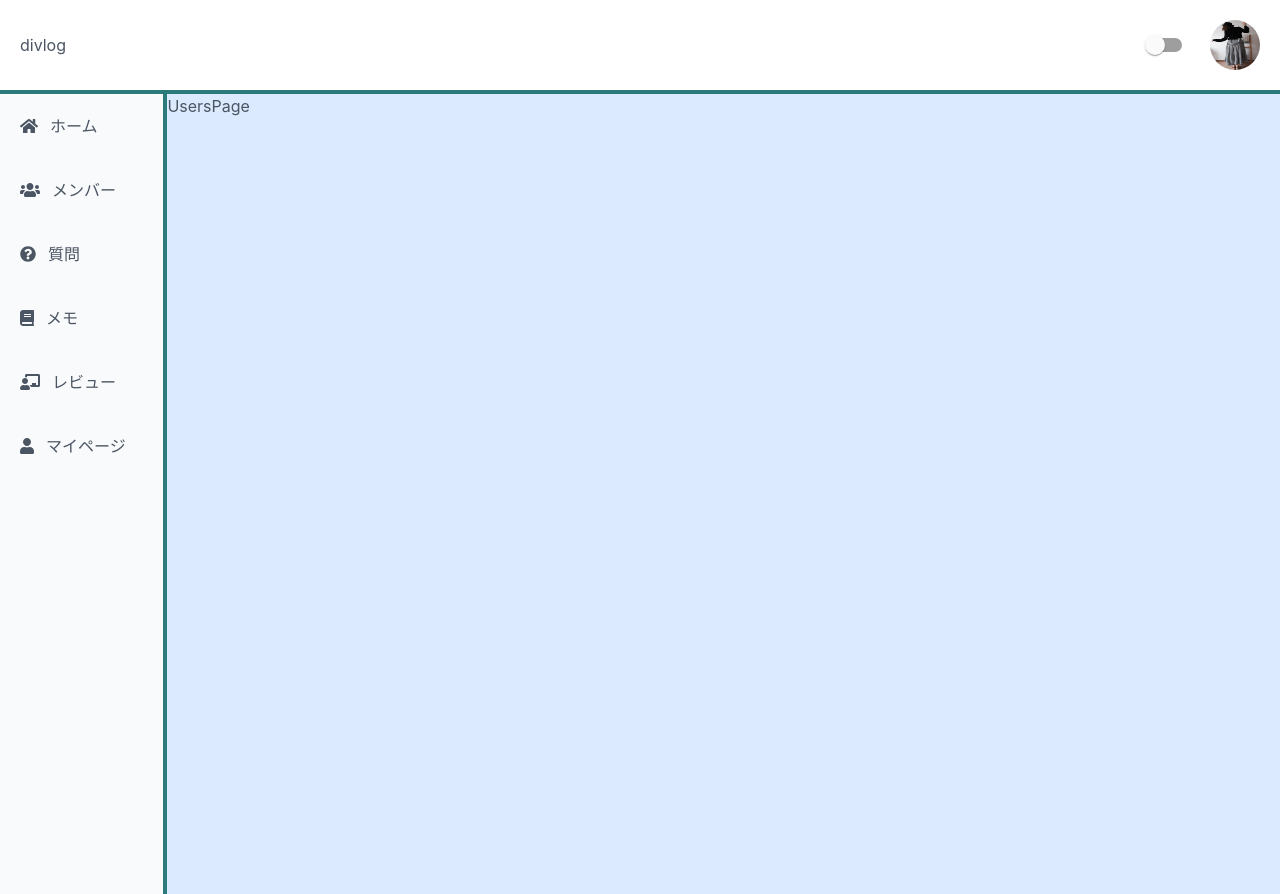
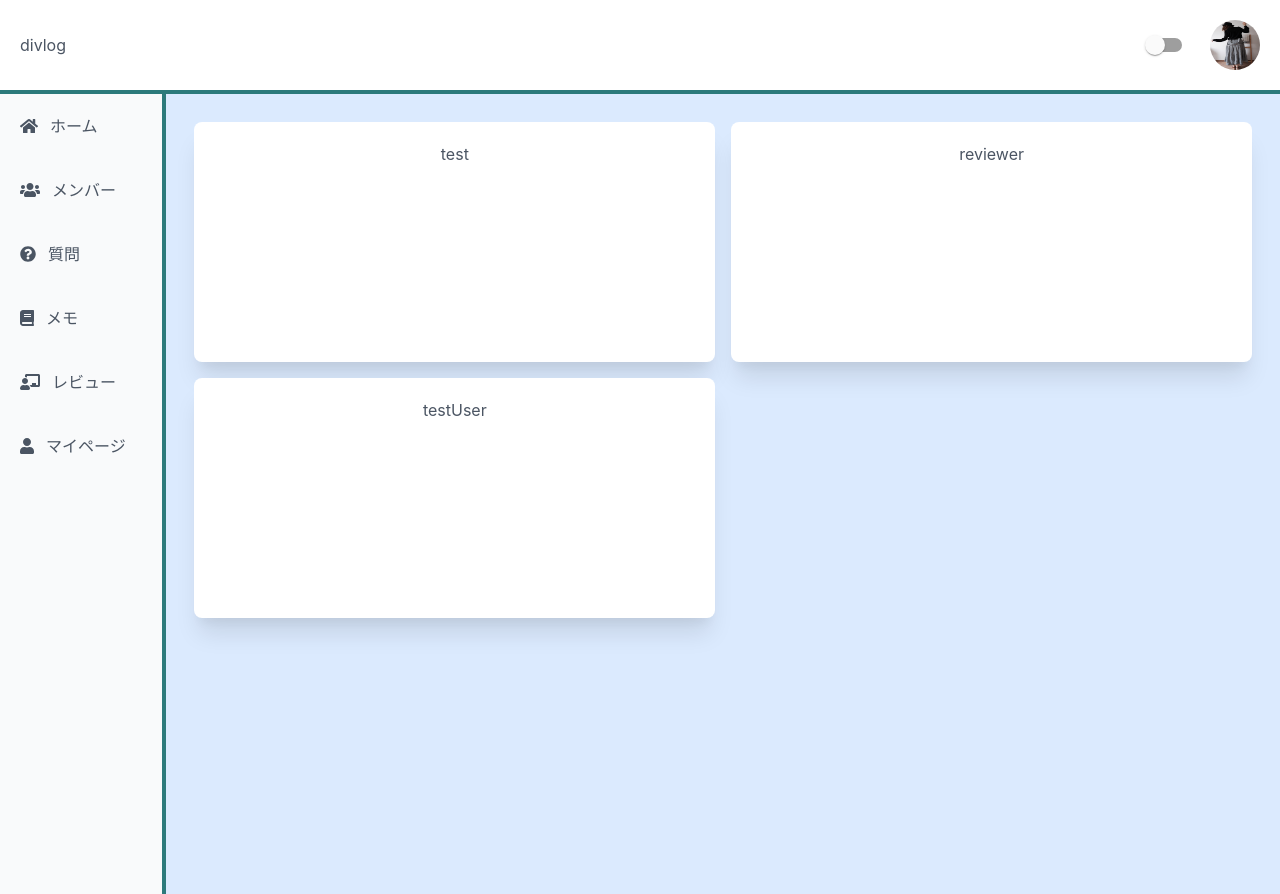
Before and after one commit to yk-you0922/divlog, a Next.js app: page /Users in a window 1280 px wide. Built offline with nearby package versions, Linux system fonts and the light colour scheme; data requests are answered from the project's data file.

Commit message:
✨ JsonServerからユーザー取得とマップでの表示

```diff
--- a/db.json
+++ b/db.json
@@ -5,21 +5,24 @@
 			"username": "test",
 			"email": "test@test.com",
 			"password": "password",
-			"status": 0
+			"status": 0,
+			"login": false
 		},
 		{
 			"id": 2,
 			"username": "reviewer",
 			"email": "test2@test.com",
 			"password": "pass1234",
-			"status": 1
+			"status": 1,
+			"login": false
 		},
 		{
 			"id": 3,
 			"username": "testUser",
 			"email": "user@test.com",
 			"password": "user3150",
-			"status": 0
+			"status": 0,
+			"login": false
 		}
 	],
 	"questions": [
--- a/src/components/Button/PrimaryButton.tsx
+++ b/src/components/Button/PrimaryButton.tsx
@@ -1,15 +1,16 @@
-import { ReactNode, VFC } from "react";
+import { MouseEvent, ReactNode, VFC } from 'react';
 
 type Props = {
 	children: ReactNode;
-}
+	onClick?: (e: MouseEvent<HTMLInputElement>) => void;
+};
 
 export const PrimaryButton: VFC<Props> = (props) => {
 	return (
 		<div>
-    <button className="bg-teal-700 hover:bg-teal-600 text-white font-bold py-2 px-4 rounded">
+			<button className="bg-teal-700 hover:bg-teal-600 text-white font-bold py-2 px-4 rounded" onClick={props.onClick}>
 				{props.children}
 			</button>
 		</div>
-  )
-}
+	);
+};
--- /dev/null
+++ b/src/components/Card/UserCard.tsx
@@ -0,0 +1,17 @@
+import { VFC } from "react";
+
+import { User } from 'src/types/User';
+
+type Props = {
+  user: User;
+}
+
+export const UserCard:VFC<Props> = (props) => {
+  return (
+    <div className="bg-white rounded-lg h-60 text-center p-5 shadow-xl hover:bg-gray-50">
+      <div>
+        {props.user.username}
+      </div>
+    </div>
+  )
+}
--- a/src/pages/Login.tsx
+++ b/src/pages/Login.tsx
@@ -1,5 +1,5 @@
 import { TextField } from '@material-ui/core';
-import React, { ChangeEvent, useState, VFC } from 'react';
+import React, { ChangeEvent, MouseEvent, useCallback, useState, VFC } from 'react';
 
 import { PrimaryButton } from 'src/components/Button/PrimaryButton';
 import { Card } from 'src/components/Card/Card';
@@ -9,12 +9,24 @@ const Login: VFC = () => {
 	const [email, setEmail] = useState<string>('');
 	const [password, setPassword] = useState<string>('');
 
-	const handleEmail = (e: ChangeEvent<HTMLInputElement>) => {
-		setEmail((email) => e.target.value);
-	};
+	const handleEmail = useCallback(
+		(e: ChangeEvent<HTMLInputElement>) => {
+			setEmail((email) => e.target.value);
+		},
+		[email]
+	);
 
-	const handlePassword = (e: ChangeEvent<HTMLInputElement>) => {
-		setPassword((password) => e.target.value);
+	const handlePassword = useCallback(
+		(e: ChangeEvent<HTMLInputElement>) => {
+			setPassword((password) => e.target.value);
+		},
+		[password]
+	);
+
+	const handleLogin = (e: MouseEvent<HTMLInputElement>) => {
+		e.preventDefault();
+		fetch('http://localhost:3100/users')
+			.then(res => res.json())
 	};
 
 	return (
@@ -47,7 +59,7 @@ const Login: VFC = () => {
 						/>
 					</div>
 					<div className="mt-16 text-center">
-						<PrimaryButton>ログイン</PrimaryButton>
+						<PrimaryButton onClick={handleLogin}>ログイン</PrimaryButton>
 					</div>
 				</form>
 			</Card>
--- a/src/pages/Users.tsx
+++ b/src/pages/Users.tsx
@@ -1,11 +1,30 @@
-import { VFC } from "react"
+import { VFC } from 'react';
+import { GetServerSideProps } from 'next';
 
-const Users: VFC = () => {
-  return (
-    <div>
-      UsersPage
-    </div>
-  )
-}
+import { UserCard } from 'src/components/Card/UserCard';
+import { User } from 'src/types/User';
+
+export const getServerSideProps: GetServerSideProps = async (context) => {
+	// 外部APIから全ユーザー情報を取得
+	const res = await fetch('http://localhost:3100/users');
+	console.log(context);
+	const users = await res.json();
+	// データをprops経由でページに渡す
+	return { props: { users } };
+};
+
+type Props = {
+	users: Array<User>;
+};
+
+const Users: VFC<Props> = (props) => {
+	return (
+		<div className="grid grid-cols-2 gap-4">
+			{props.users.map((user) => (
+				<UserCard user={user} />
+			))}
+		</div>
+	);
+};
 
 export default Users;
--- a/src/pages/_app.tsx
+++ b/src/pages/_app.tsx
@@ -17,7 +17,7 @@ const MyApp: VFC = ({ Component, pageProps }: AppProps) => {
 			<Header />
 			<div className="flex">
 				<Sidebar />
-				<div className="w-full bg-blue-100">
+				<div className="w-full bg-blue-100 p-7">
 					<Component {...pageProps} />
 				</div>
 			</div>
--- /dev/null
+++ b/src/types/User.ts
@@ -0,0 +1,8 @@
+export type User = {
+  id: number;
+  username: string;
+  email: string;
+  password: string;
+  status: number;
+  login: boolean;
+}
```
Lines whose indentation alone changed are shown as unchanged.
